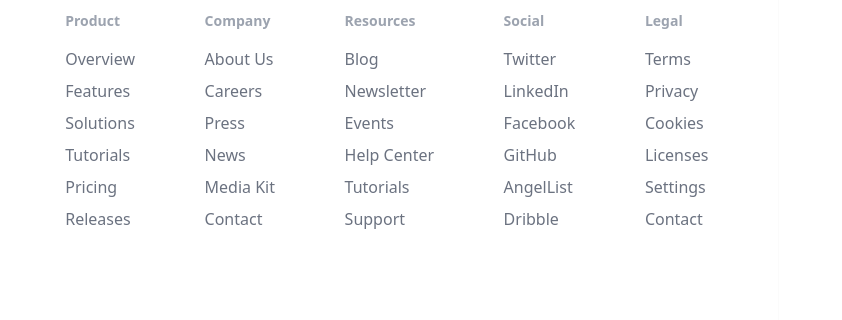
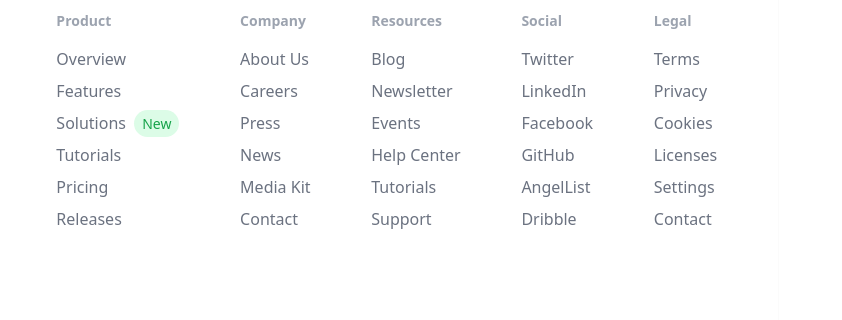
Before and after one commit to 007Kohaku/final-project-page2, a website: page index.html in a window 1280 px wide. Shown: the part 3111-3431 px from the top of the page, 438-1280 px from the left. Drawn offline with Linux system fonts and the light colour scheme.

Commit message:
update footer

```diff
--- a/index.html
+++ b/index.html
@@ -4,6 +4,7 @@
     <meta charset="UTF-8" />
     <meta name="viewport" content="width=device-width, initial-scale=1.0" />
     <title>Final Project Page 2</title>
+    <link rel="icon" href="https://www.edspert.id/assets/img/favicon/FavIcon1.webp" type="image/x-icon" />
     <link rel="stylesheet" href="src/output.css" />
   </head>
   <body class="bg-screen">
@@ -474,6 +475,7 @@
                 </li>
                 <li class="mb-2">
                   <a href="#" class="hover:underline">Solutions</a>
+                  <span class="ml-1 rounded-full bg-green-100 px-2 py-1 text-sm text-green-600">New</span>
                 </li>
                 <li class="mb-2">
                   <a href="#" class="hover:underline">Tutorials</a>
```
Also changed, not shown: js/script.js (added), src/output.css.
